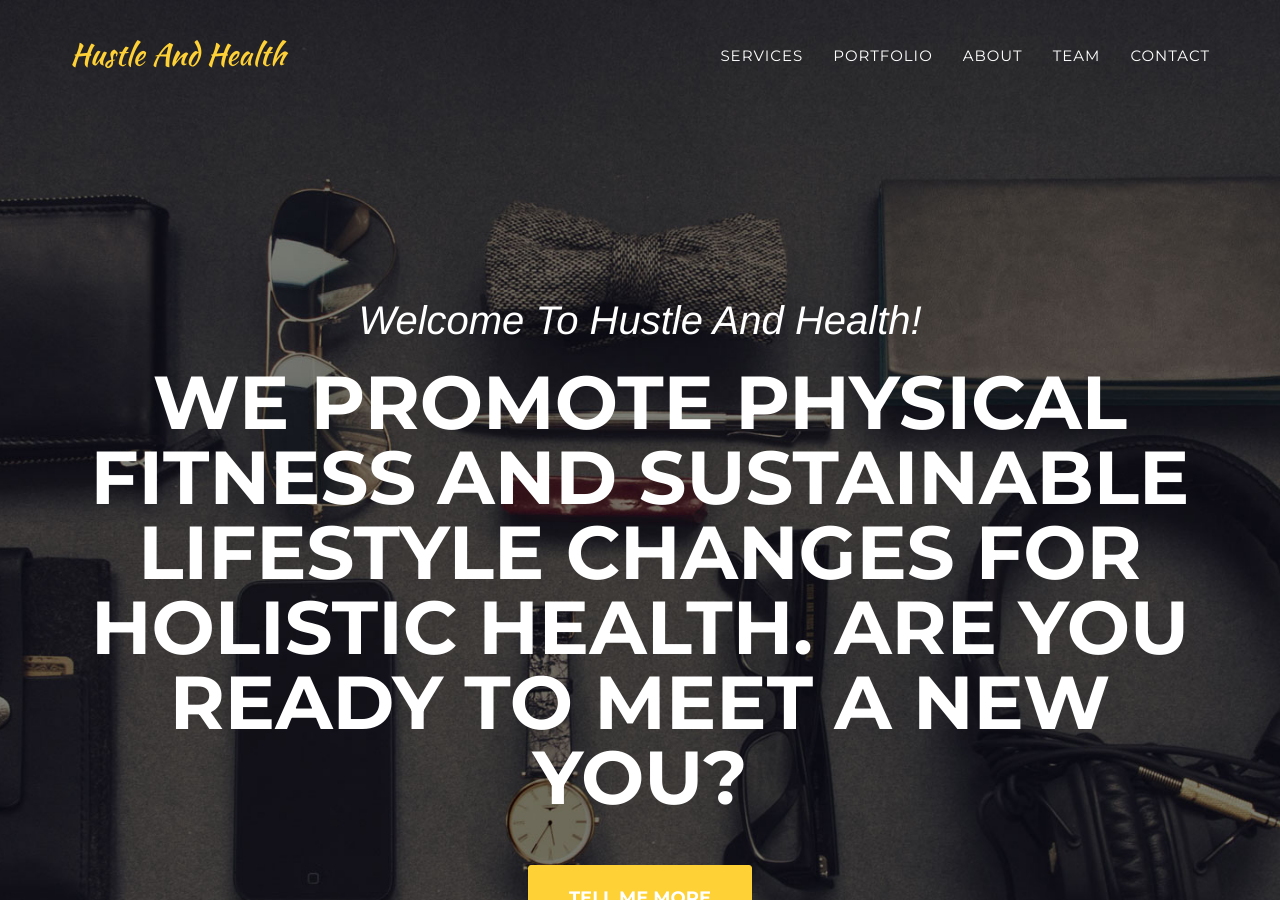
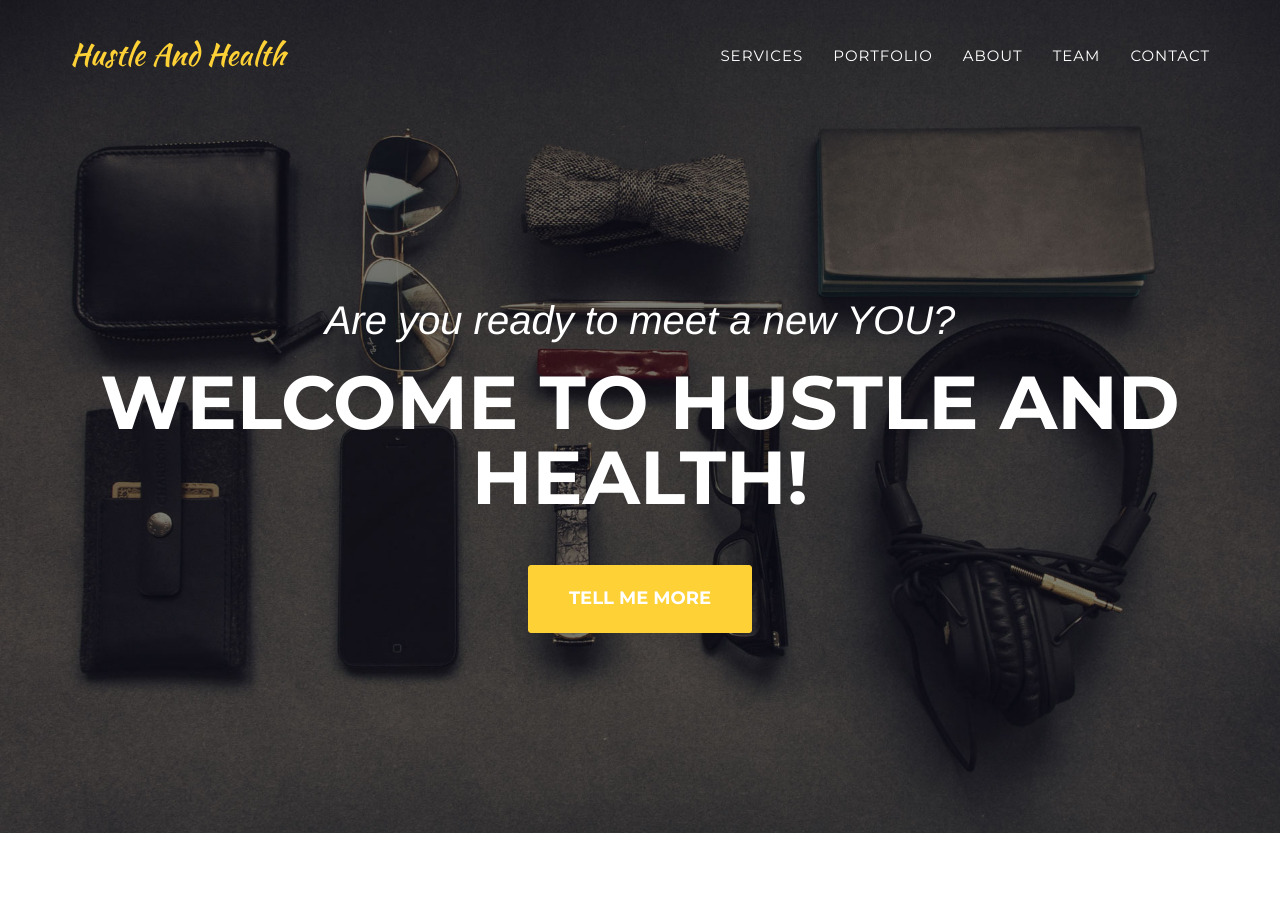
Before and after one commit to kalpitthakkar/HnH, a Jekyll site: the page built from index.html, in a window 1280 px wide and 900 px high. Built offline with Jekyll 4.4.1, drawn with Linux system fonts in a browser that asks for light colours; some web fonts are replaced.

Commit message:
Add description and change user names

```diff
--- a/_includes/header.html
+++ b/_includes/header.html
@@ -44,8 +44,8 @@
     <header>
         <div class="container">
             <div class="intro-text">
-                <div class="intro-lead-in">Welcome To Hustle And Health!</div>
-                <div class="intro-heading">We promote physical fitness and sustainable lifestyle changes for holistic health. Are you ready to meet a new YOU?</div>
+                <div class="intro-lead-in">Are you ready to meet a new YOU?</div>
+                <div class="intro-heading">Welcome To Hustle And Health!</div>
                 <a href="#services" class="page-scroll btn btn-xl">Tell Me More</a>
             </div>
         </div>
```
